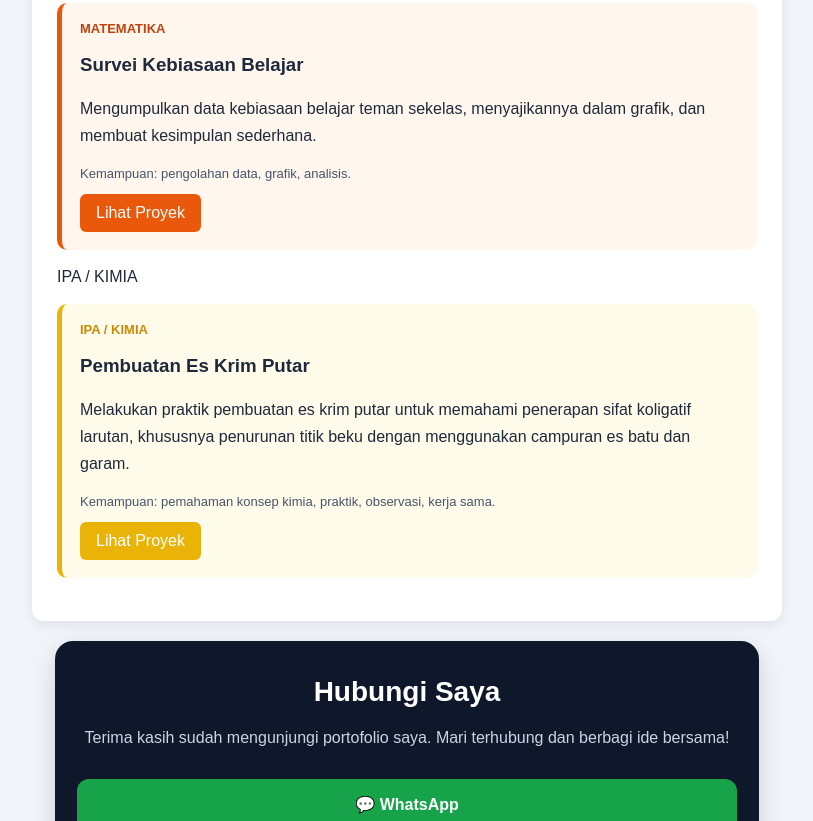
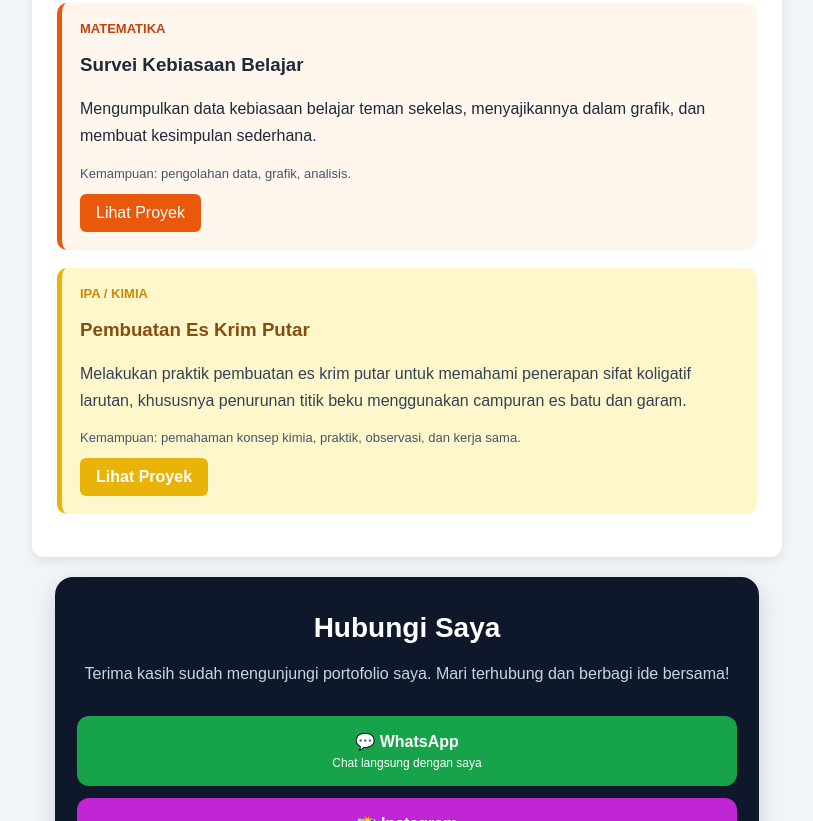
Before and after one commit to rubikonnnn/Ruby-project, a plain HTML site: page index.html in a window 1280 px wide. Shown: the part 2121-2942 px from the top of the page, without its empty margins (233-1046 px from the left). Drawn offline with Linux system fonts and the light colour scheme.

Commit message:
Update styles and content in index.html

```diff
--- a/index.html
+++ b/index.html
@@ -364,15 +364,16 @@
         </a>
     </div>
 
-    IPA / KIMIA
-    <!-- Proyek IPA / KIMIA -->
+
+<!-- Proyek IPA / KIMIA -->
 <div style="
-    background-color: #fffbeb;
+    background-color: #fff7cc;
     padding: 18px;
     margin: 18px 0;
     border-radius: 10px;
     border-left: 5px solid #eab308;
 ">
+
     <p style="
         color: #ca8a04;
         font-size: 13px;
@@ -382,32 +383,43 @@
         IPA / KIMIA
     </p>
 
-    <h3>Pembuatan Es Krim Putar</h3>
+    <h3 style="color: #854d0e;">
+        Pembuatan Es Krim Putar
+    </h3>
 
-    <p style="line-height: 1.7;">
+    <p style="
+        line-height: 1.7;
+        color: #334155;
+    ">
         Melakukan praktik pembuatan es krim putar
         untuk memahami penerapan sifat koligatif
         larutan, khususnya penurunan titik beku
-        dengan menggunakan campuran es batu dan garam.
+        menggunakan campuran es batu dan garam.
     </p>
 
-    <p style="font-size: 13px; color: #475569;">
+    <p style="
+        font-size: 13px;
+        color: #475569;
+    ">
         Kemampuan: pemahaman konsep kimia, praktik,
-        observasi, kerja sama.
+        observasi, dan kerja sama.
     </p>
 
     <a href="kimia.html"
        style="
            display: inline-block;
            background-color: #eab308;
-           color: white;
+           color: #ffffff;
            padding: 10px 16px;
            border-radius: 6px;
            text-decoration: none;
+           font-weight: bold;
        ">
         Lihat Proyek
     </a>
+
 </div>
+
 
 </section>
 
```
